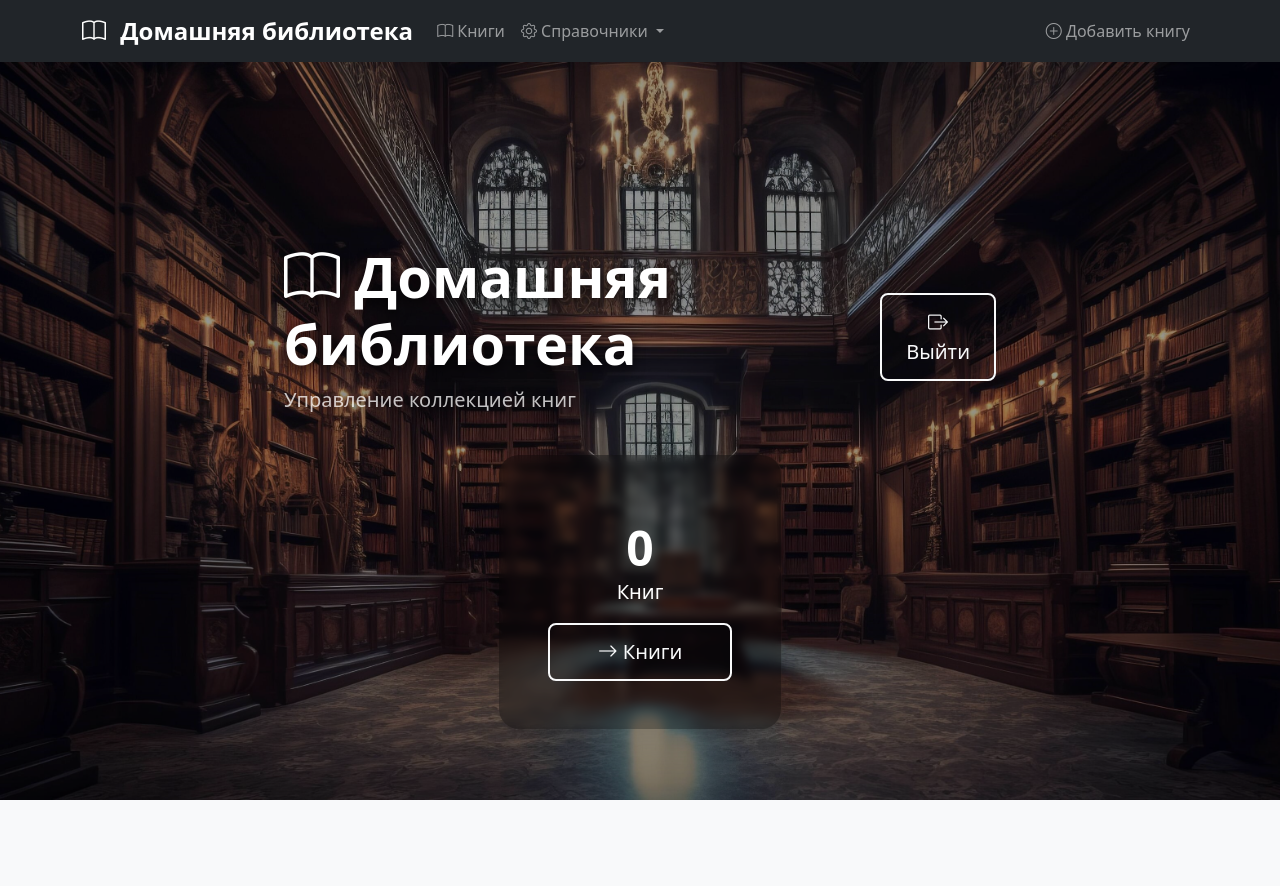
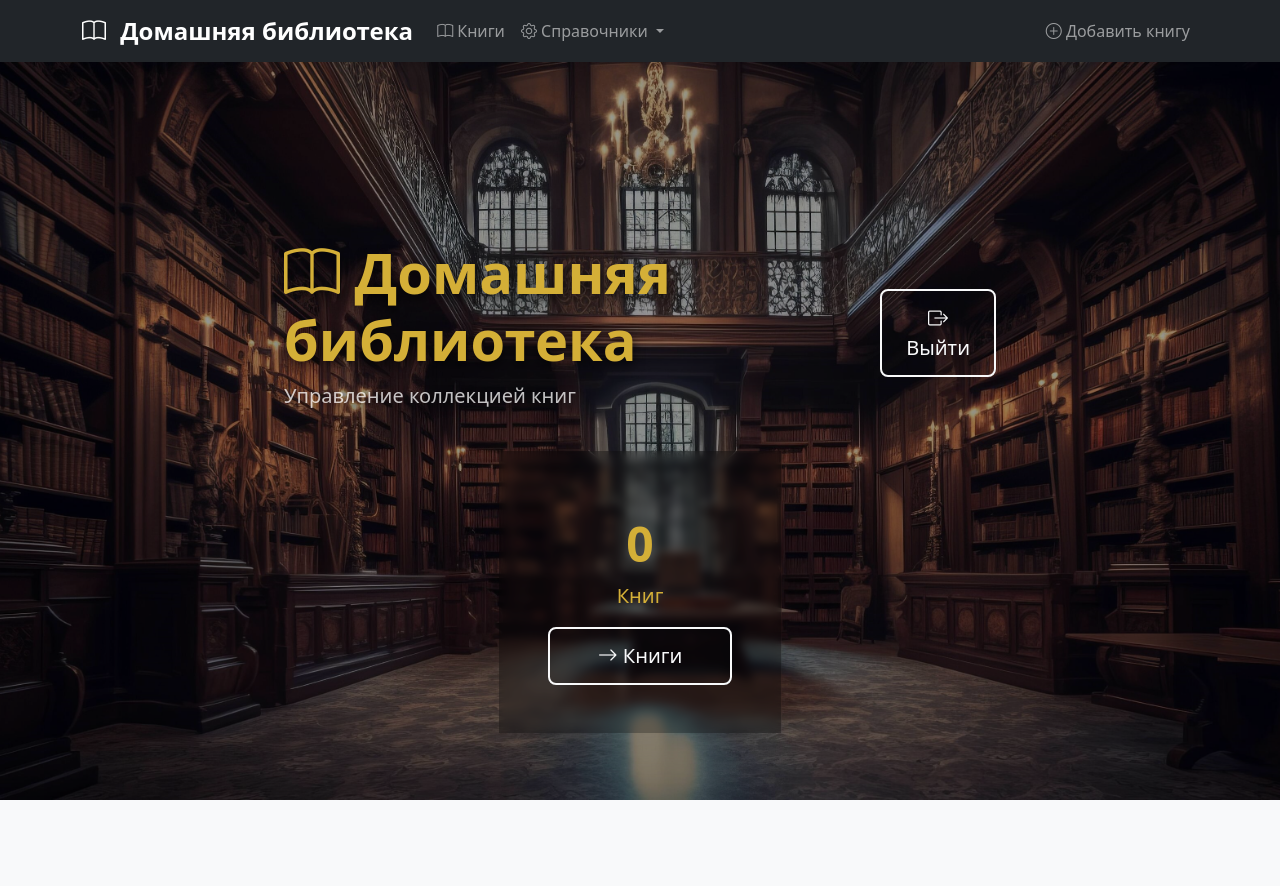
Before and after one commit to intent56/HomeLibrary, a Flask app: page /index/ in a window 1280 px wide. Run offline with Flask 3, Linux system fonts and the light colour scheme; some libraries are stand-ins or nearby versions.

Commit message:
Цвета на первых двух страницах

```diff
--- a/app/templates/index.html
+++ b/app/templates/index.html
@@ -15,7 +15,7 @@
         class="d-flex flex-column flex-md-row justify-content-between align-items-center mb-4 text-white"
       >
         <div class="text-center text-md-start">
-          <h1 class="display-4 fw-bold text-shadow">
+          <h1 class="display-4 fw-bold main-text-color text-shadow">
             <i class="bi bi-book"></i> Домашняя библиотека
           </h1>
           <p class="lead text-shadow opacity-75">Управление коллекцией книг</p>
@@ -37,7 +37,7 @@
       <div class="row justify-content-center">
         <div class="col-12 col-sm-8 col-md-6 col-lg-5">
           <div
-            class="card text-white text-center bg-transparent border-0 shadow-lg"
+            class="main-text-color text-center bg-transparent border-0 shadow-lg"
             style="
               backdrop-filter: blur(4px);
               background: rgba(0, 0, 0, 0.35) !important;
--- a/app/templates/initial.html
+++ b/app/templates/initial.html
@@ -9,6 +9,12 @@
       href="{{ url_for('static', filename='css/style_init.css')}}"
       rel="stylesheet"
     />
+    <style>
+      /* Основной цвет */
+      .main-text-color {
+        color: #d4af37 !important;
+      }
+    </style>
     <!-- Блокировка возврата назад -->
     <script>
       // Блокировка кнопки "Назад" в браузере
```
